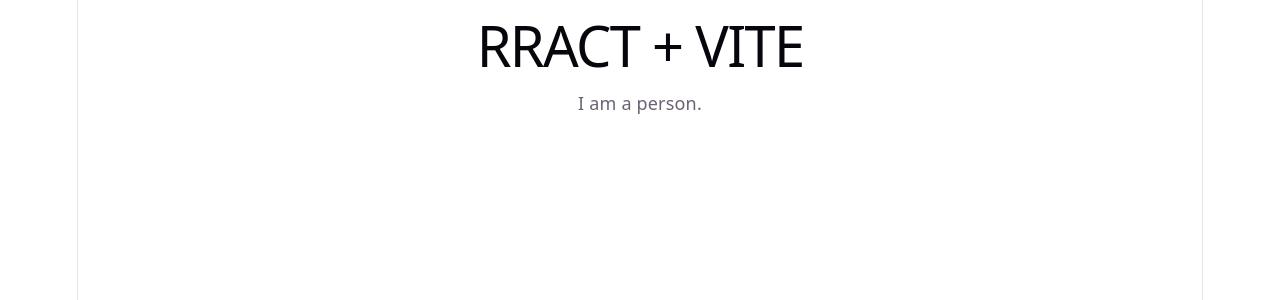
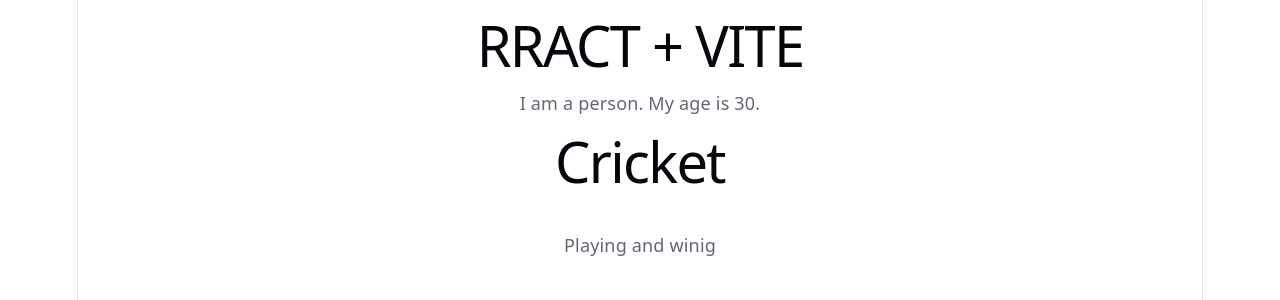
Before and after one commit to Mansur550/React-Core-Component, a React (Vite) app: page / in a window 1280 px wide. Shown: the top 300 px of the page. Built offline with nearby package versions, Linux system fonts and the light colour scheme.

Commit message:
2nd component

```diff
--- a/src/App.jsx
+++ b/src/App.jsx
@@ -7,18 +7,33 @@
     <>
       <h1>RRACT + VITE</h1>
       <Person />
+      <Sports />
 
     </>
   )
 }
 
 function Person() {
+  const age = 30
   return (
 
     <p>
-      I am a person.
+      I am a person. My age is {age}.
     </p>
   )
 }
 
+function Sports() {
+
+  return (
+    <div>
+      <h1>Cricket</h1>
+      <br />
+      <p>Playing and winig </p>
+
+
+    </div>
+  )
+}
+
 export default App
```
